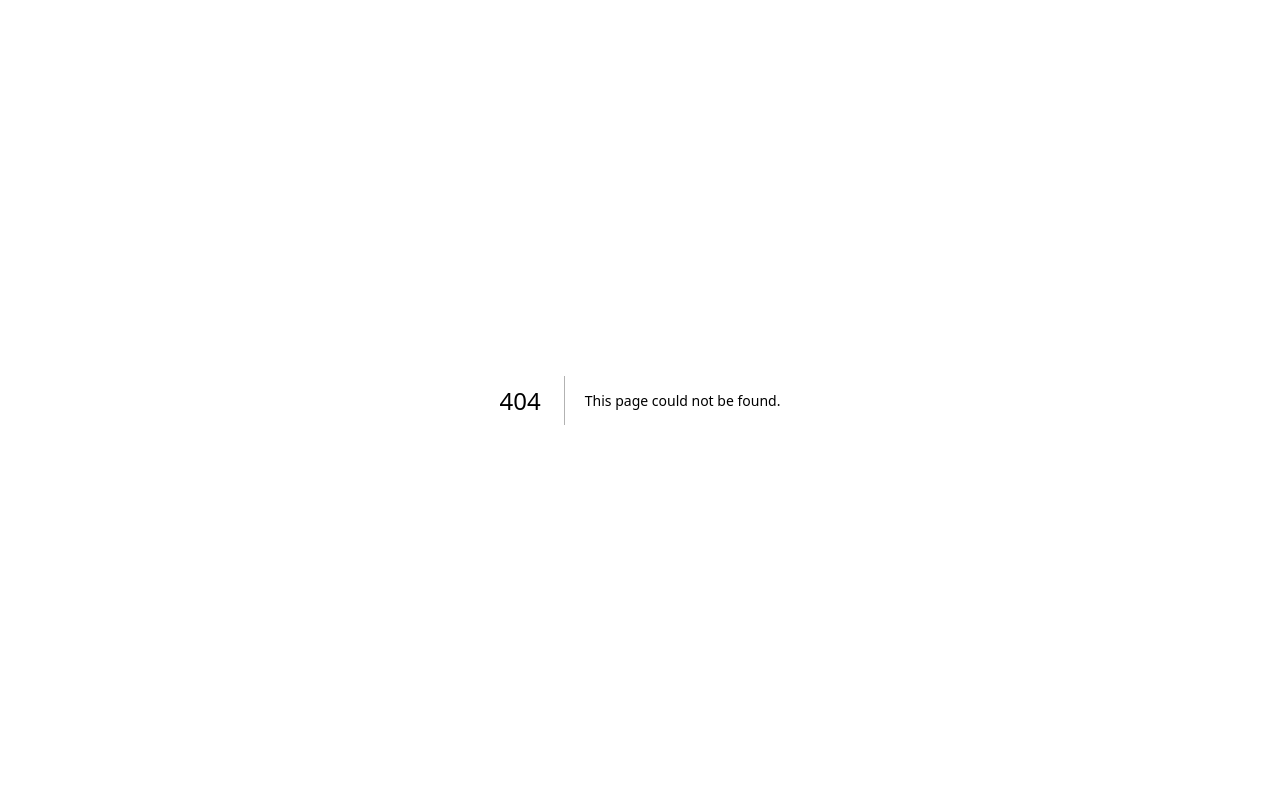
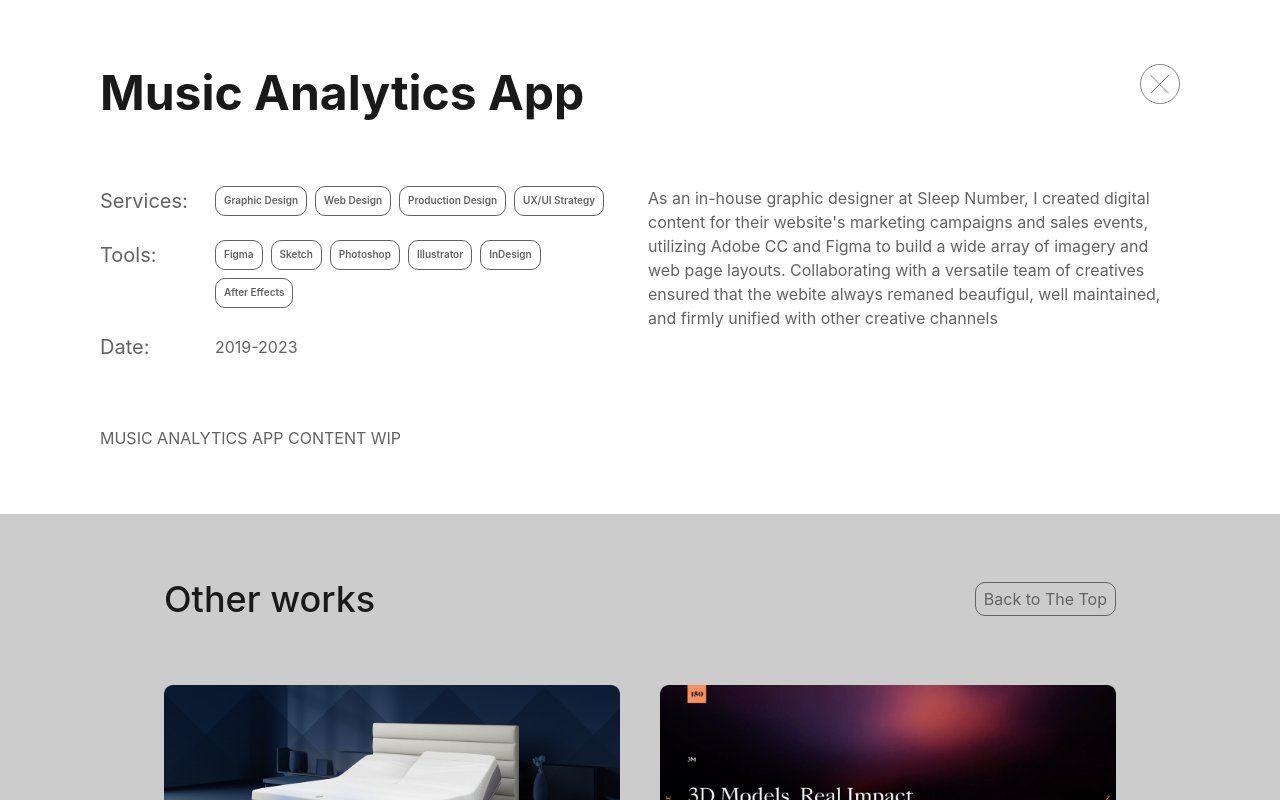
Before and after one commit to KierstenMiller/aaron-miller-portfolio-website, a Next.js app: page /work/music-analytics-app in a window 1280 px wide. Before the commit this address had no page. Shown: the top 800 px of the page. Built offline with nearby package versions, Linux system fonts and the light colour scheme.

Commit message:
stubbing in other pages

```diff
--- a/app/components/design/ProjectInfo.tsx
+++ b/app/components/design/ProjectInfo.tsx
@@ -1,7 +1,9 @@
-export const ProjectInfo = ({ snapshots, blurbs } : {
+export interface ProjectInfoI {
     snapshots: {id: string, label: string, content: {id: string, type: 'pill' | 'date', message: string}[]}[],
     blurbs: {id: string, message: string}[]
-}) => {
+}
+
+export const ProjectInfo = ({ snapshots, blurbs } : ProjectInfoI) => {
     return <div className="project-info">
          <div className="inventory-collection">
             {snapshots.map(s => <div key={s.id} className={`inventory ${s.id}`}>
--- /dev/null
+++ b/app/components/project-page-layout/ProjectPageLayout.tsx
@@ -0,0 +1,39 @@
+import { ProjectInfo, ProjectInfoI } from "app/components/design/ProjectInfo";
+import { ProjectNav } from "app/components/project-navigation/ProjectNav";
+
+export const fullWidth = 1240;
+
+export const ProductPageLayout = ({primaryTitle, projectInfo, children}:{ primaryTitle: string, projectInfo: ProjectInfoI, children: React.ReactNode;}) => {
+    return (<div>
+        <header id="top">
+            <div className="page-heading-container">
+                <h1 className="primary-title">{primaryTitle}</h1>
+                <a href="/">
+                    <span className="sr-only">Back to Home</span>
+                    <svg width="40" height="40" viewBox="0 0 40 40" fill="none" xmlns="http://www.w3.org/2000/svg">
+                        <circle cx="20" cy="20" r="19.625" stroke="#636363" stroke-width="0.75"/>
+                        <path d="M10.5884 11.1758L28.5296 29.117" stroke="#636363" stroke-width="0.75" stroke-linejoin="round"/>
+                        <path d="M28.824 11.1758L10.8828 29.117" stroke="#636363" stroke-width="0.75" stroke-linejoin="round"/>
+                    </svg>
+                </a>
+            </div>
+        </header>
+        <main>
+            <ProjectInfo
+                snapshots={projectInfo.snapshots}
+                blurbs={projectInfo.blurbs}
+            />
+            { children }
+        </main>
+        <footer className="footer-container">
+            <h2 className="sr-only">Footer</h2>
+            <div className="footer">
+                <div className="footer-heading-container">
+                    <h3 className="secondary-title">Other works</h3>
+                    <a className="back-to-top" href="#top">Back to The Top</a>
+                </div>
+                <ProjectNav ariaLabel="Primary" />
+            </div>
+        </footer>
+    </div>
+)}
--- /dev/null
+++ b/app/work/medtronic-project/page.tsx
@@ -0,0 +1,19 @@
+import { ProductPageLayout } from "app/components/project-page-layout/ProjectPageLayout";
+
+export default function MedtronicProject() {
+    return <ProductPageLayout
+        primaryTitle="Medtronic-Live More"
+        projectInfo={{
+            snapshots: [
+                {id: 'services', label: 'Services', content: [{id: 'graphic-design', type: 'pill', message: 'Graphic Design'}, {id: 'web-design', type: 'pill', message: 'Web Design'}, {id: 'production-design', type: 'pill', message: 'Production Design'}, {id: 'ux-ui-strategy', type: 'pill', message: 'UX/UI Strategy'}]},
+                {id: 'tools', label: 'Tools', content: [{id: 'figma', type: 'pill', message: 'Figma'}, {id: 'sketch', type: 'pill', message: 'Sketch'}, {id: 'photoshop', type: 'pill', message: 'Photoshop'}, {id: 'illustrator', type: 'pill', message: 'Illustrator'}, {id: 'indesign', type: 'pill', message: 'InDesign'}, {id: 'after-effects', type: 'pill', message: 'After Effects'}]},
+                {id: 'date', label: 'Date', content: [{id: 'date', type: 'date', message: '2019-2023'}]}
+            ],
+            blurbs: [
+                {id: 'intro', message: 'As an in-house graphic designer at Sleep Number, I created digital content for their website\'s marketing campaigns and sales events, utilizing Adobe CC and Figma to build a wide array of imagery and web page layouts. Collaborating with a versatile team of creatives ensured that the webite always remaned beaufigul, well maintained, and firmly unified with other creative channels'}
+            ]
+        }}
+    >
+        MEDTRONIC CONTENT WIP
+    </ProductPageLayout>
+}
--- /dev/null
+++ b/app/work/music-analytics-app/page.tsx
@@ -0,0 +1,19 @@
+import { ProductPageLayout } from "app/components/project-page-layout/ProjectPageLayout";
+
+export default function MusicAnalyticsApp() {
+    return <ProductPageLayout
+        primaryTitle="Music Analytics App"
+        projectInfo={{
+            snapshots: [
+                {id: 'services', label: 'Services', content: [{id: 'graphic-design', type: 'pill', message: 'Graphic Design'}, {id: 'web-design', type: 'pill', message: 'Web Design'}, {id: 'production-design', type: 'pill', message: 'Production Design'}, {id: 'ux-ui-strategy', type: 'pill', message: 'UX/UI Strategy'}]},
+                {id: 'tools', label: 'Tools', content: [{id: 'figma', type: 'pill', message: 'Figma'}, {id: 'sketch', type: 'pill', message: 'Sketch'}, {id: 'photoshop', type: 'pill', message: 'Photoshop'}, {id: 'illustrator', type: 'pill', message: 'Illustrator'}, {id: 'indesign', type: 'pill', message: 'InDesign'}, {id: 'after-effects', type: 'pill', message: 'After Effects'}]},
+                {id: 'date', label: 'Date', content: [{id: 'date', type: 'date', message: '2019-2023'}]}
+            ],
+            blurbs: [
+                {id: 'intro', message: 'As an in-house graphic designer at Sleep Number, I created digital content for their website\'s marketing campaigns and sales events, utilizing Adobe CC and Figma to build a wide array of imagery and web page layouts. Collaborating with a versatile team of creatives ensured that the webite always remaned beaufigul, well maintained, and firmly unified with other creative channels'}
+            ]
+        }}
+    >
+        MUSIC ANALYTICS APP CONTENT WIP
+    </ProductPageLayout>
+}
--- /dev/null
+++ b/app/work/space150/page.tsx
@@ -0,0 +1,19 @@
+import { ProductPageLayout } from "app/components/project-page-layout/ProjectPageLayout";
+
+export default function Space150() {
+    return <ProductPageLayout
+        primaryTitle="space150 website"
+        projectInfo={{
+            snapshots: [
+                {id: 'services', label: 'Services', content: [{id: 'graphic-design', type: 'pill', message: 'Graphic Design'}, {id: 'web-design', type: 'pill', message: 'Web Design'}, {id: 'production-design', type: 'pill', message: 'Production Design'}, {id: 'ux-ui-strategy', type: 'pill', message: 'UX/UI Strategy'}]},
+                {id: 'tools', label: 'Tools', content: [{id: 'figma', type: 'pill', message: 'Figma'}, {id: 'sketch', type: 'pill', message: 'Sketch'}, {id: 'photoshop', type: 'pill', message: 'Photoshop'}, {id: 'illustrator', type: 'pill', message: 'Illustrator'}, {id: 'indesign', type: 'pill', message: 'InDesign'}, {id: 'after-effects', type: 'pill', message: 'After Effects'}]},
+                {id: 'date', label: 'Date', content: [{id: 'date', type: 'date', message: '2019-2023'}]}
+            ],
+            blurbs: [
+                {id: 'intro', message: 'As an in-house graphic designer at Sleep Number, I created digital content for their website\'s marketing campaigns and sales events, utilizing Adobe CC and Figma to build a wide array of imagery and web page layouts. Collaborating with a versatile team of creatives ensured that the webite always remaned beaufigul, well maintained, and firmly unified with other creative channels'}
+            ]
+        }}
+    >
+        SPACE150 CONTENT WIP
+    </ProductPageLayout>
+}
```
